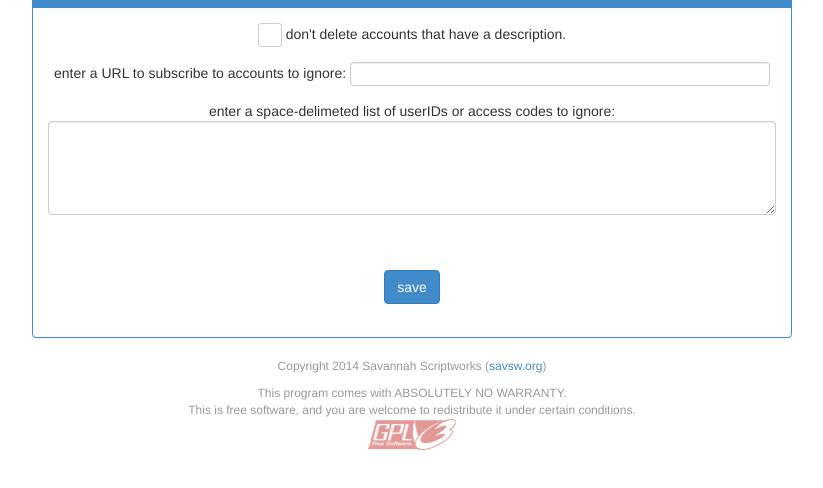
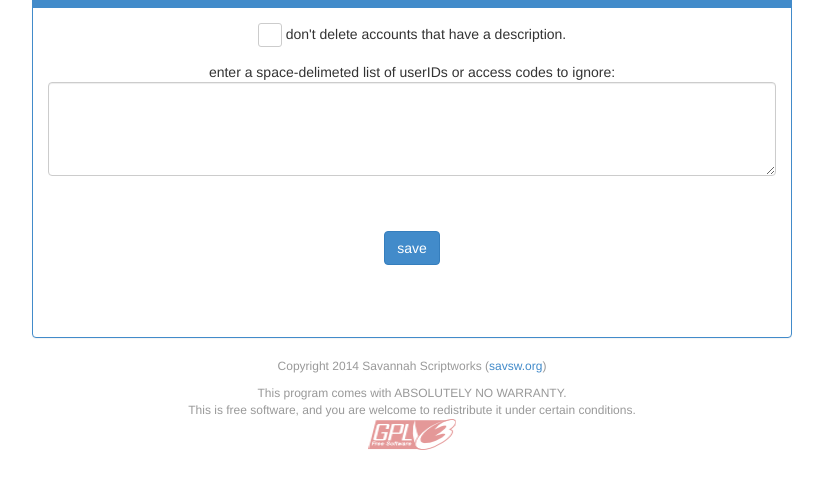
Before and after one commit to savsw/uATk, a browser extension: page options.html in a window 1280 px wide. Shown: the part 82-570 px from the top of the page, without its empty margins (228-1051 px from the left). Drawn offline with Linux system fonts and the light colour scheme.

Commit message:
Disabled ignoreURLoption hid the option until it gets implemented.

```diff
--- a/options.html
+++ b/options.html
@@ -76,10 +76,12 @@
 						<button class="btn btn-default btn-xs tapCheck" type="button"><i id="ignoreWithDescription" class="fa fa-check"></i></button>
 						don't delete accounts that have a description.
 					</div>
+					<!--
 					<div class="form-group form-inline">
 						enter a URL to subscribe to accounts to ignore:
-						<input id="idsIgnoreURL" class="form-control" style="width: 420px; height: 24px;" type="text" />
+						<input id="idsIgnoreURL" class="form-control" style="width: 420px; height: 24px;" type="text" /><br />
 					</div>
+					-->
 					<div class="form-group">
 						enter a space-delimeted list of userIDs or access codes to ignore:
 						<textarea id="idsIgnore" class="form-control" rows=4></textarea>
```
Also changed, not shown: manifest.json.
